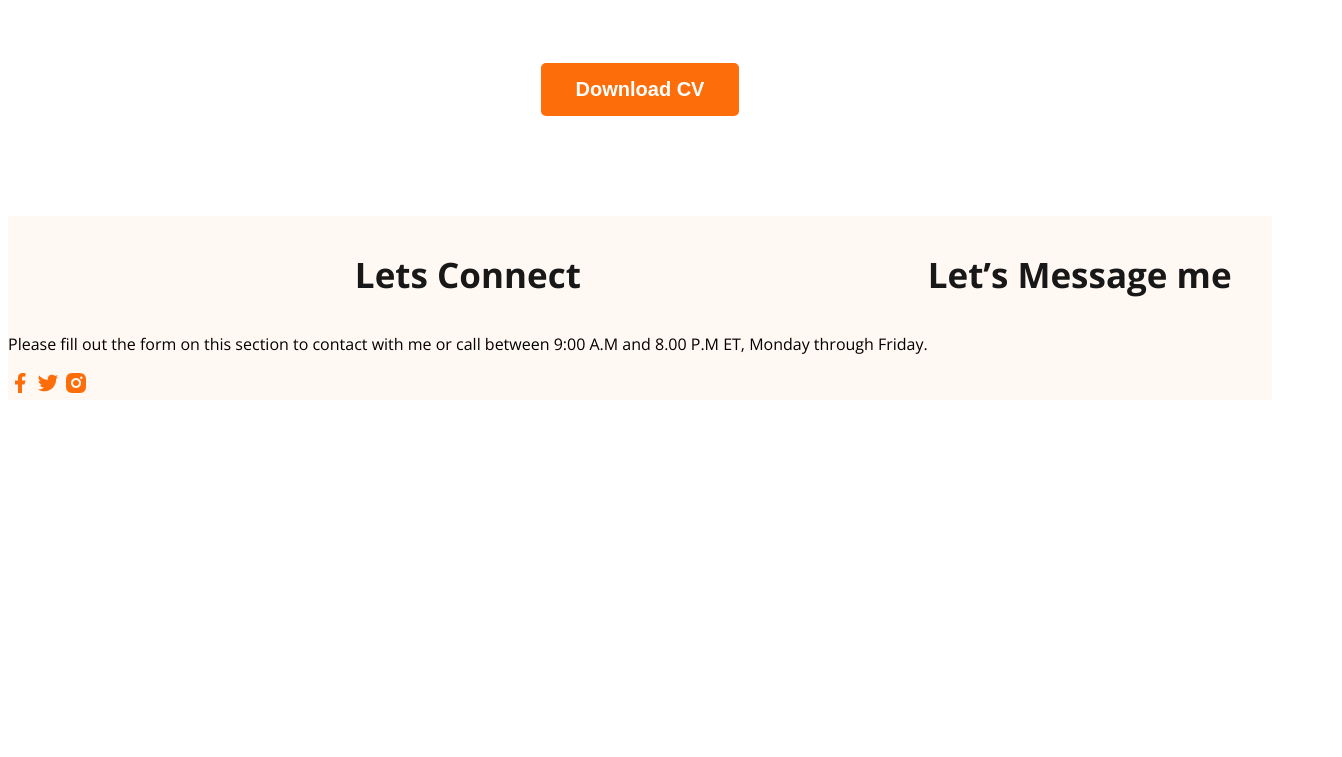
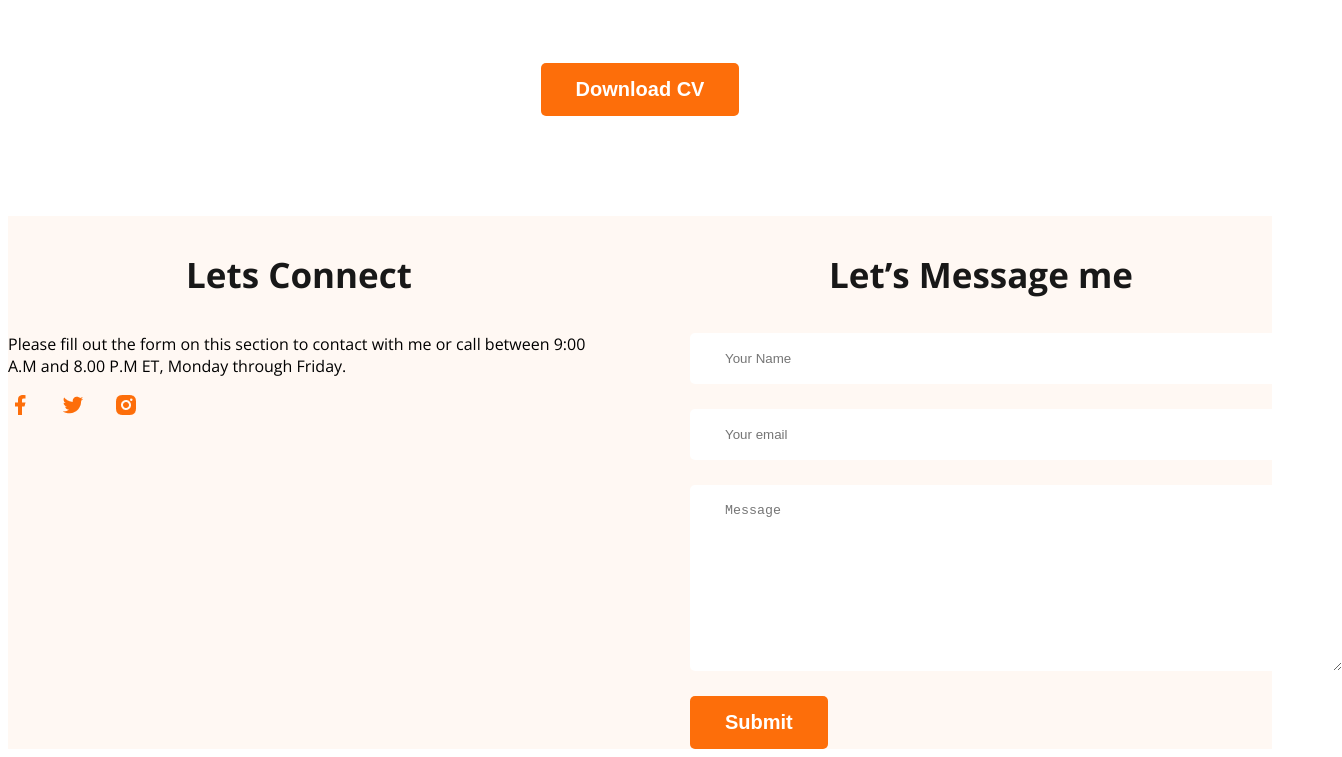
Before and after one commit to mehediponi201/web-developer-portfolio, a plain HTML site: page index.html in a window 1280 px wide. Shown: the part 3078-3835 px from the top of the page, 1342 px wide, since content can reach past the window. Before the commit the page ends 3486 px from the top, so only its background shows below. Drawn offline with nearby package versions, Linux system fonts and the light colour scheme.

Commit message:
complete portfolio

```diff
--- a/index.html
+++ b/index.html
@@ -137,7 +137,7 @@
        </section>
     </main>
     <footer>
-        <div class="footer-coloum">
+        <div class="footer-column">
            <h3 class="section-title">Lets Connect</h3>
            <p class="section-deccription">
             Please fill out the form on this section to contact with me or call between 9:00 A.M and 8.00 P.M ET, Monday through Friday.</p>
@@ -147,8 +147,14 @@
                 <a href=""><img src="images/icons/insta.png" alt=""></a>
             </div>
         </div>
-        <div class="footer-coloum">
+        <div class="footer-column">
             <h3 class="section-title">Let’s Message me</h3>
+            <form action="" class="contact">
+                <input type="text" placeholder="Your Name">
+                <input type="email" name="" id="" placeholder="Your email">
+                <textarea name="" id="" placeholder="Message" cols="30" rows="10"></textarea>
+                <input type="button" class="btn-primary" value="Submit">
+            </form>
         </div>
     </footer>
 </body>
--- a/portfolio.css
+++ b/portfolio.css
@@ -159,4 +159,21 @@ footer{
     background: #FFF8F3;
     margin-top: 100px;
     padding-left: 130px 200px;
+    gap: 100px;
 }
+.footer-column{
+    width: 50%;
+}
+.contact input[type='text'], .contact input[type='email'], textarea{
+   display: block;
+   margin-bottom: 25px;
+   padding: 18px 35px;
+   color: #757575;
+   border-radius: 5px;
+   background: #FFF;
+   border: 0px;
+   width: 100%;
+}
+.social-link a{
+    margin-right: 25px;
+}
```
